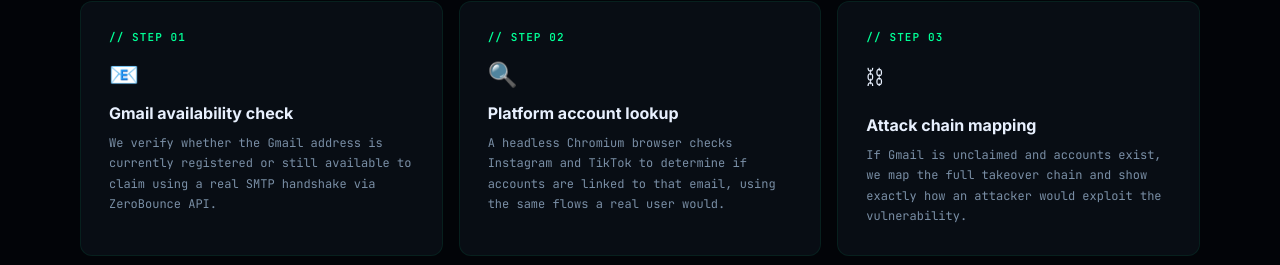
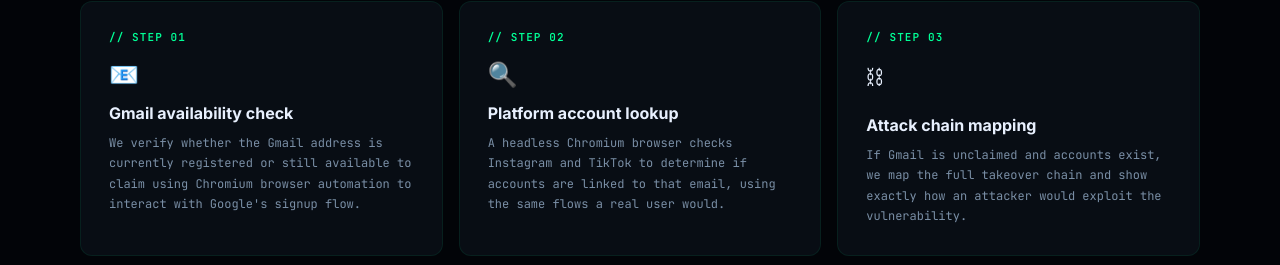
Before and after one commit to FarisAsmar/EMAIL-RECON-OSINT, a React (Vite) app in the folder frontend/: page / in a window 1280 px wide. Shown: the part 1200-1465 px from the top of the page. Built offline with nearby package versions, Linux system fonts and the light colour scheme.

Commit message:
Update Scanner.jsx

```diff
--- a/frontend/src/components/Scanner.jsx
+++ b/frontend/src/components/Scanner.jsx
@@ -85,8 +85,8 @@
       {scanning && (
         <div className="scan-log">
           <div className="log-header">// SCAN OUTPUT</div>
-          <div className="log-line"><span className="log-ok">✓</span> Connecting to ZeroBounce SMTP verification API...</div>
-          <div className="log-line log-delay-1"><span className="log-ok">✓</span> Launching headless Chromium browser instance...</div>
+          <div className="log-line"><span className="log-ok">✓</span> Launching headless Chromium browser instance...</div>
+          <div className="log-line log-delay-1"><span className="log-ok">✓</span> Probing Gmail signup endpoint...</div>
           <div className="log-line log-delay-2"><span className="log-ok">✓</span> Probing Instagram and TikTok login endpoints...</div>
           <div className="log-line log-delay-3"><span className="log-wait">⟳</span> Analysing attack chain viability...</div>
         </div>
@@ -102,7 +102,7 @@
             <div className="step-num">// STEP 01</div>
             <div className="step-icon">📧</div>
             <div className="step-title">Gmail availability check</div>
-            <div className="step-desc">We verify whether the Gmail address is currently registered or still available to claim using a real SMTP handshake via ZeroBounce API.</div>
+            <div className="step-desc">We verify whether the Gmail address is currently registered or still available to claim using Chromium browser automation to interact with Google's signup flow.</div>
           </div>
           <div className="step-card">
             <div className="step-num">// STEP 02</div>
```
